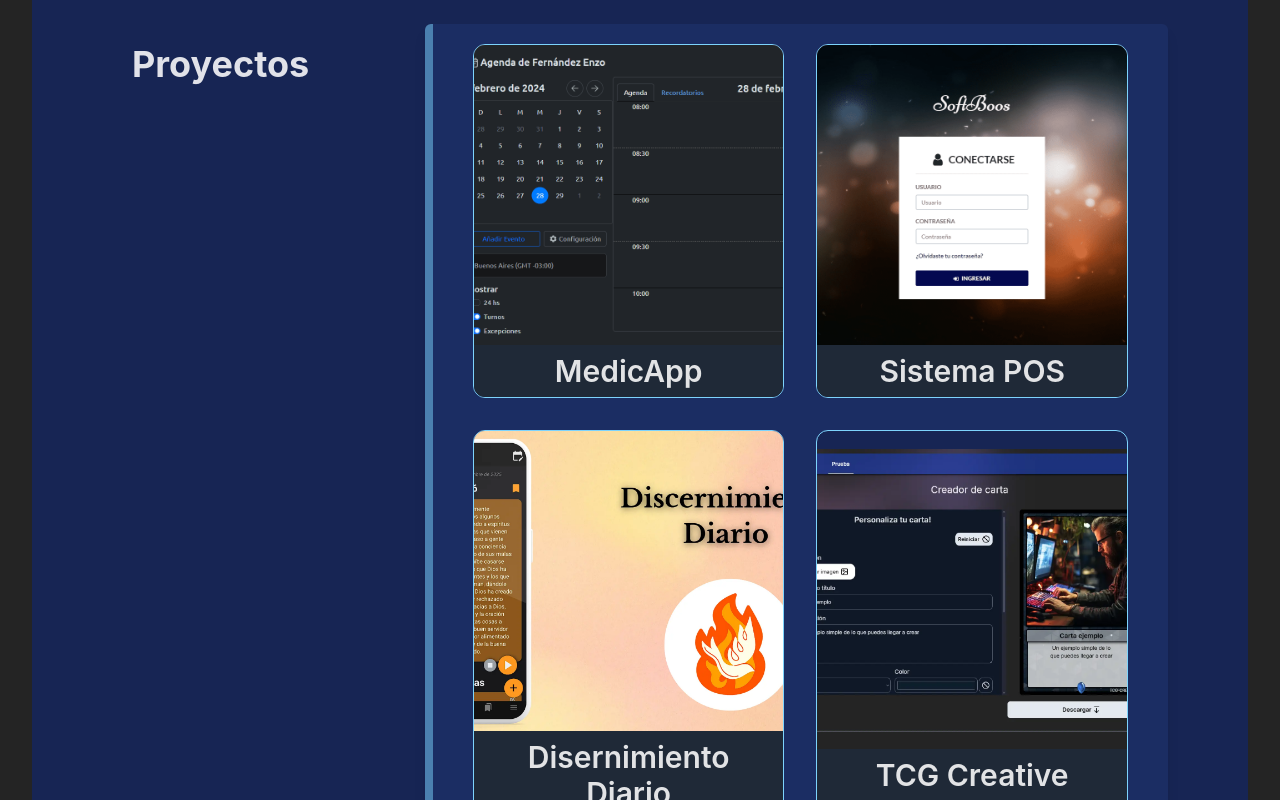
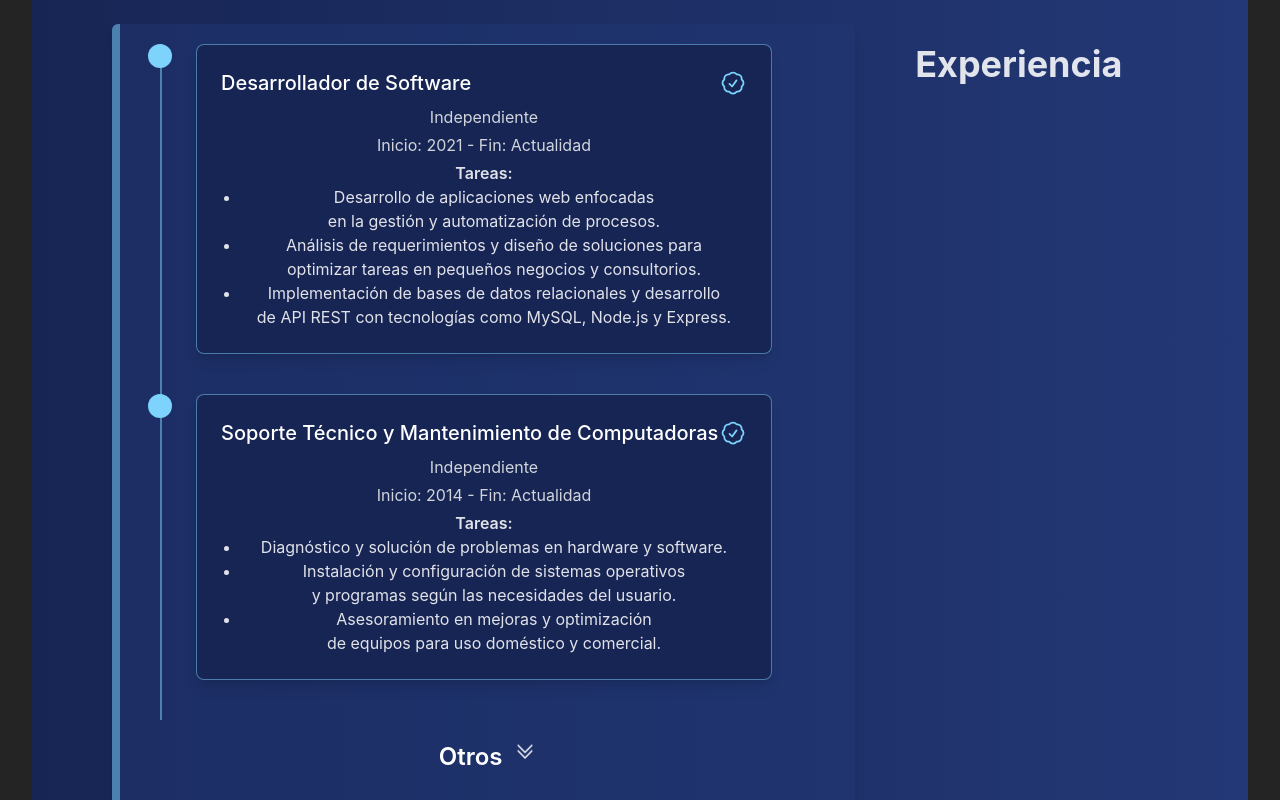
Before and after one commit to leombpunk/portafolio-personal-react, a React (Vite) app: page / in a window 1280 px wide. Shown: the part 1440-2240 px from the top of the page. Built offline with nearby package versions, Linux system fonts and the light colour scheme.

Commit message:
sección experiencia agregada

```diff
--- a/src/App.jsx
+++ b/src/App.jsx
@@ -5,8 +5,8 @@ function App() {
 
   return (
     <>
-      <main className='w-full min-h-screen h-full bg-blue-950 flex flex-col items-center justify-center'>
-        <Home />
+      <main className='w-full min-h-screen h-full bg-gradient-to-r from-blue-950 to-blue-900 animate-[gradient_60s_ease_infinite] flex flex-col items-center justify-center'>
+          <Home />
       </main>
     </>
   )
--- a/src/components/aboutme.jsx
+++ b/src/components/aboutme.jsx
@@ -6,7 +6,7 @@ const AboutMe = () => {
         className='flex flex-col lg:flex-row items-start justify-between gap-10 max-w-7xl w-full h-full mt-10 px-2 md:px-20 py-10 scroll-mt-16'
       >
         {/* <div className='grid grid-cols-2 grid-rows-1 gap-5 px-16'> */}
-        <div className='w-full h-full px-5 lg:px-10 py-5 text-balance flex flex-col gap-3 border-l-8 border-sky-300/50 bg-blue-900/45 rounded-md shadow-lg order-2 lg:order-1'>
+        <div className='w-full h-full px-5 lg:px-10 py-5 text-balance flex flex-col gap-3 border-l-8 border-sky-300/50 bg-blue-900/45 rounded-md shadow-lg order-2 lg:order-2'>
           <p className='text-pretty  text-lg'>
             Desarrollador <span className='text-sky-300'>fullstack</span> con
             una sólida formación en tecnologías front-end y back-end, me
@@ -36,7 +36,7 @@ const AboutMe = () => {
             para llevar ideas desde la concepción hasta la implementación.
           </p>
         </div>
-        <h2 className='text-4xl text-center lg:text-left font-bold text-balance h-full w-full lg:w-96 px-5 py-5 order-1 lg:order-2'>
+        <h2 className='text-4xl text-center lg:text-left font-bold text-balance h-full w-full lg:w-96 px-5 py-5 order-1 lg:order-1'>
           Sobre <span className='text-sky-300'>mí</span>
         </h2>
         {/* </div> */}
--- /dev/null
+++ b/src/components/experience.jsx
@@ -0,0 +1,144 @@
+import { Disclosure, Transition } from "@headlessui/react"
+import {
+  CheckBadgeIcon,
+  ChevronDoubleDownIcon,
+} from "@heroicons/react/24/outline"
+import experienceData from "../data/experienceData"
+
+const Experience = () => {
+  return (
+    <>
+      <section
+        id='experience'
+        className='flex flex-col lg:flex-row items-start justify-between gap-10 max-w-7xl w-full h-full mt-10 lg:mt-32 px-2 md:px-20 py-10 scroll-mt-16'
+      >
+        <div className='w-full h-full px-5 lg:px-10 py-5 text-balance flex flex-col gap-3 border-l-8 border-sky-300/50 bg-blue-900/45 rounded-md shadow-lg order-2 lg:order-1'>
+          <ol>
+            {experienceData
+              ? experienceData.map((experience) =>
+                  experience?.category === "experience"
+                    ? experience.data.map((data, index) => (
+                        <li
+                          className='border-l-2 border-sky-300/50'
+                          key={index}
+                        >
+                          <div className='flex'>
+                            <div className='bg-sky-300 w-6 h-6 flex items-center justify-center rounded-full -ml-3.5'></div>
+                            <div className='block p-6 rounded-lg shadow-lg bg-blue-950 border border-sky-300/50 w-full max-w-[19rem] md:max-w-md lg:max-w-[27rem] xl:max-w-xl ml-6 mb-10'>
+                              <div className='flex justify-between mb-2'>
+                                <h3 className='font-medium text-white duration-500 transition ease-in-out text-xl'>
+                                  {data.charge}
+                                </h3>
+                                <h3 className='font-medium text-white duration-500 transition ease-in-out text-xl'>
+                                  <CheckBadgeIcon
+                                    width={28}
+                                    height={28}
+                                    className='text-sky-300'
+                                  />
+                                </h3>
+                              </div>
+                              <p className='text-gray-300 mb-1'>
+                                {data.company}
+                              </p>
+                              <p className='text-gray-300 mb-1'>
+                                {`Inicio: ${data.start} - Fin: ${data.end}`}
+                              </p>
+                              <h3 className='font-semibold'>Tareas:</h3>
+                              <ul
+                                style={{ listStyle: "disc" }}
+                                className='pl-5'
+                              >
+                                {data.tasks.map((item, index) => (
+                                  <li key={`$item-list-${index}`}>{item}</li>
+                                ))}
+                              </ul>
+                            </div>
+                          </div>
+                        </li>
+                      ))
+                    : "",
+                )
+              : ""}
+          </ol>
+
+          <Disclosure as='div' className='w-full'>
+            <Disclosure.Button className='w-full flex flex-row items-center justify-center leading-6 gap-3 text-2xl font-semibold duration-500 rounded-xl p-3 mb-5 text-white hover:text-sky-300 border border-transparent hover:shadow-md hover:shadow-sky-300 hover:border-sky-300'>
+              Otros
+              <ChevronDoubleDownIcon
+                width={22}
+                height={22}
+                className='flex-none animate-bounce'
+                aria-hidden='true'
+              />
+            </Disclosure.Button>
+            <Transition
+              enter='transition ease-out duration-500'
+              enterFrom='opacity-0 translate-y-1'
+              enterTo='opacity-100 translate-y-0'
+              leave='transition ease-in duration-500'
+              leaveFrom='opacity-100 translate-y-0'
+              leaveTo='opacity-0 translate-y-1'
+            >
+              <Disclosure.Panel>
+                <ol>
+                  {experienceData
+                    ? experienceData.map((others) =>
+                        others?.category === "others"
+                          ? others.data.map((data, index) => (
+                              <li
+                                className='border-l-2 border-sky-300/50'
+                                key={index}
+                              >
+                                <div className='flex'>
+                                  <div className='bg-sky-300 w-6 h-6 flex items-center justify-center rounded-full -ml-3.5'></div>
+                                  <div className='block p-6 rounded-lg shadow-lg bg-blue-950 border border-sky-300/50 w-full max-w-[19rem] md:max-w-md lg:max-w-[27rem] xl:max-w-xl ml-6 mb-10'>
+                                    <div className='flex justify-between mb-2'>
+                                      <h3 className='font-medium text-white duration-500 transition ease-in-out text-xl'>
+                                        {data.charge}
+                                      </h3>
+                                      <h3 className='font-medium text-white duration-500 transition ease-in-out text-xl'>
+                                        <CheckBadgeIcon
+                                          width={28}
+                                          height={28}
+                                          className='text-sky-300'
+                                        />
+                                      </h3>
+                                    </div>
+                                    <p className='text-gray-300 mb-1'>
+                                      {data.company}
+                                    </p>
+                                    <p className='text-gray-300 mb-1'>
+                                      {`Inicio: ${data.start} - Fin: ${data.end}`}
+                                    </p>
+                                    <h3 className='font-semibold'>Tareas:</h3>
+                                    <ul
+                                      style={{ listStyle: "disc" }}
+                                      className='pl-5'
+                                    >
+                                      {data.tasks.map((item, index) => (
+                                        <li key={`$item-list-${index}`}>
+                                          {item}
+                                        </li>
+                                      ))}
+                                    </ul>
+                                  </div>
+                                </div>
+                              </li>
+                            ))
+                          : "",
+                      )
+                    : ""}
+                </ol>
+              </Disclosure.Panel>
+            </Transition>
+          </Disclosure>
+        </div>
+        <h2 className='text-4xl text-center lg:text-left font-bold text-balance h-full w-full lg:w-96 px-5 py-5 order-1 lg:order-2'>
+          Experiencia
+        </h2>
+      </section>
+    </>
+  )
+}
+
+export default Experience
--- a/src/components/nav.jsx
+++ b/src/components/nav.jsx
@@ -4,6 +4,7 @@ import { Bars3Icon, CodeBracketIcon, XMarkIcon } from "@heroicons/react/24/outli
 const navigation = [
   { name: "Incio", href: "#presentation", current: true },
   { name: "Acerca de", href: "#aboutme", current: false },
+  { name: "Experiencia", href: "#experience", current: false },
   { name: "Proyectos", href: "#projects", current: false },
   { name: "Educación", href: "#education", current: false },
   { name: "Habilidades", href: "#skills", current: false },
--- a/src/data/educationData.js
+++ b/src/data/educationData.js
@@ -59,4 +59,5 @@ const educationData = [
     ],
   },
 ]
+
 export default educationData
--- /dev/null
+++ b/src/data/experienceData.js
@@ -0,0 +1,47 @@
+const experienceData = [
+  {
+    category: "experience",
+    data: [
+      {
+        charge: "Desarrollador de Software",
+        company: "Independiente",
+        start: "2021",
+        end: "Actualidad",
+        tasks: [
+          "Desarrollo de aplicaciones web enfocadas en la gestión y automatización de procesos.",
+          "Análisis de requerimientos y diseño de soluciones para optimizar tareas en pequeños negocios y consultorios.",
+          "Implementación de bases de datos relacionales y desarrollo de API REST con tecnologías como MySQL, Node.js y Express.",
+        ],
+      },
+      {
+        charge: "Soporte Técnico y Mantenimiento de Computadoras",
+        company: "Independiente",
+        start: "2014",
+        end: "Actualidad",
+        tasks: [
+          "Diagnóstico y solución de problemas en hardware y software.",
+          "Instalación y configuración de sistemas operativos y programas según las necesidades del usuario.",
+          "Asesoramiento en mejoras y optimización de equipos para uso doméstico y comercial.",
+        ],
+      },
+    ],
+  },
+  {
+    category: "others",
+    data: [
+      {
+        charge: "Asistente y Encargado en Comercio Minorista",
+        company: "Comercios varios",
+        start: "2010",
+        end: "2013",
+        tasks: [
+          "Gestión de inventario y control de stock para asegurar disponibilidad de productos.",
+          "Atención al cliente, resolución de consultas y asesoramiento en productos.",
+          "Manejo de caja y procesamiento de pagos, garantizando precisión en la administración de ingresos.",
+        ],
+      },
+    ],
+  },
+]
+
+export default experienceData
--- a/src/pages/Home.jsx
+++ b/src/pages/Home.jsx
@@ -1,5 +1,6 @@
 import AboutMe from "../components/aboutme"
 import Education from "../components/education"
+import Experience from "../components/experience"
 import Footer from "../components/footer"
 import NavMenu from "../components/nav"
 import Presentation from "../components/presentation"
@@ -13,6 +14,7 @@ const Home = () => {
       <NavMenu />
       <Presentation />
       <AboutMe />
+      <Experience />
       <Projects />
       <Education />
       <Skills />
```
